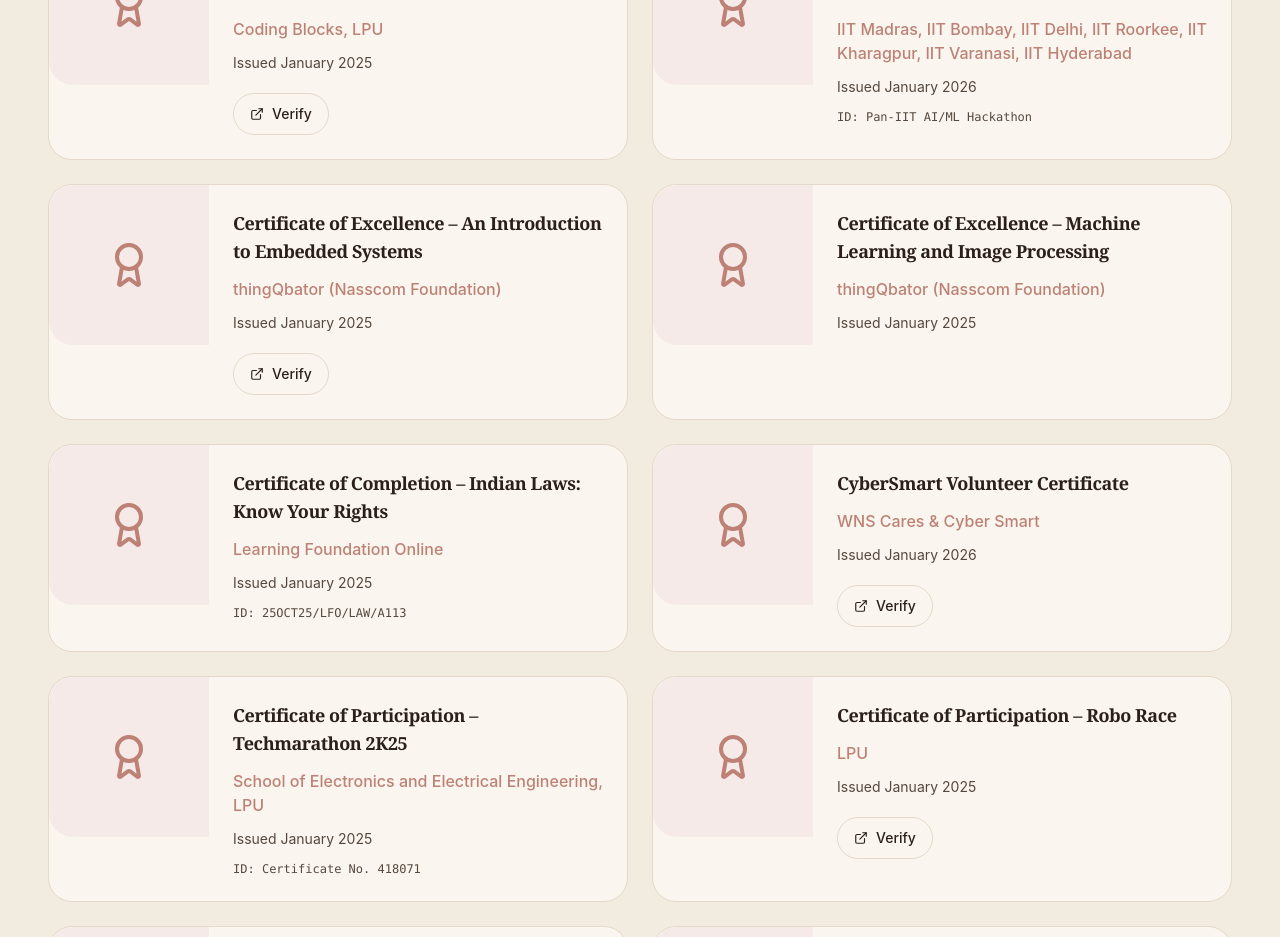
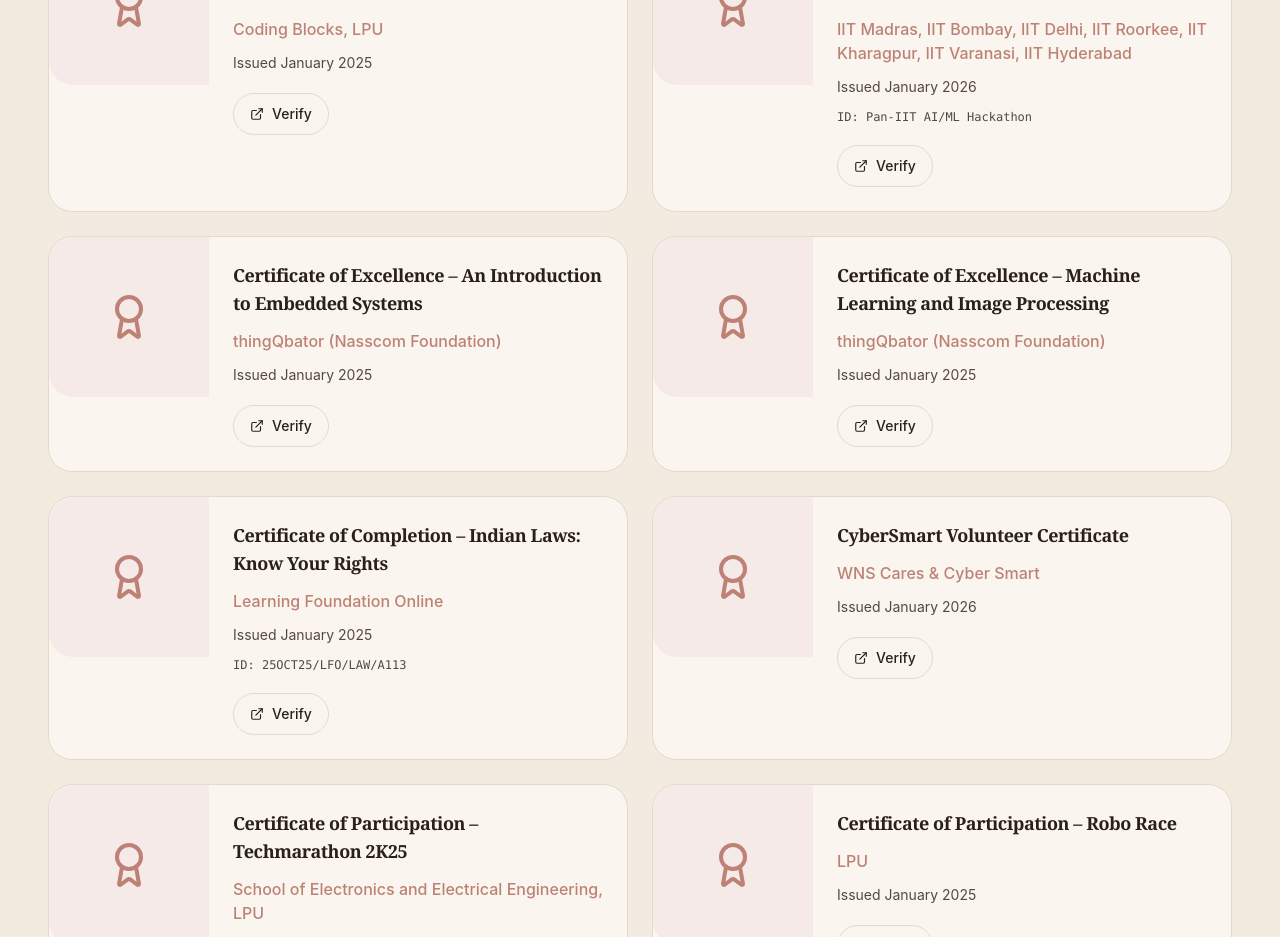
Before and after one commit to Nileshkrishesh/portfolio, a Next.js app: page / in a window 1280 px wide. Shown: the part 9680-10617 px from the top of the page. Built offline with nearby package versions, Linux system fonts and the light colour scheme.

Commit message:
Add certificate links for ML, Indian Laws, and Convolve Hackathon

```diff
--- a/src/data/portfolio.ts
+++ b/src/data/portfolio.ts
@@ -433,6 +433,7 @@
     issuer: 'IIT Madras, IIT Bombay, IIT Delhi, IIT Roorkee, IIT Kharagpur, IIT Varanasi, IIT Hyderabad',
     date: '2026',
     credentialId: 'Pan-IIT AI/ML Hackathon',
+    credentialUrl: 'https://drive.google.com/file/d/1milHjlCQJkPWC_g2MNUGXLghp_9j_WWd/view?usp=drive_link',
   },
   {
     id: 'thingqbator-embedded',
@@ -446,6 +447,7 @@
     name: 'Certificate of Excellence – Machine Learning and Image Processing',
     issuer: 'thingQbator (Nasscom Foundation)',
     date: '2025',
+    credentialUrl: 'https://drive.google.com/file/d/1Pwz6KfxmgQut1O54aLTGb3u6L5qeVhV7/view?usp=drive_link',
   },
   {
     id: 'indian-laws',
@@ -453,6 +455,7 @@
     issuer: 'Learning Foundation Online',
     date: '2025',
     credentialId: '25OCT25/LFO/LAW/A113',
+    credentialUrl: 'https://drive.google.com/file/d/1JqcChcIL_rnJujtf-GPdioLgoe3HX-ay/view?usp=drive_link',
   },
   {
     id: 'cybersmart-volunteer',
```
